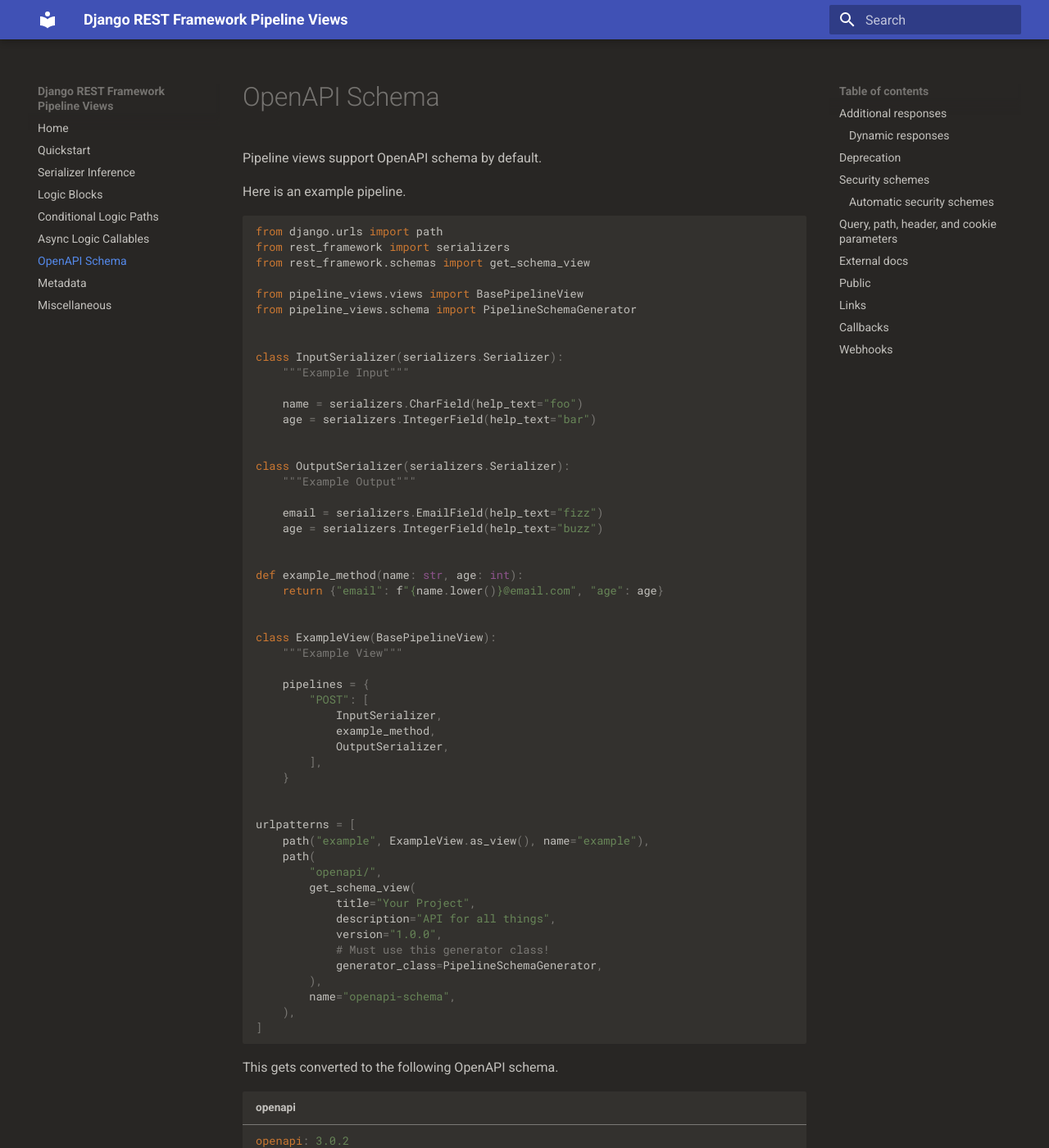
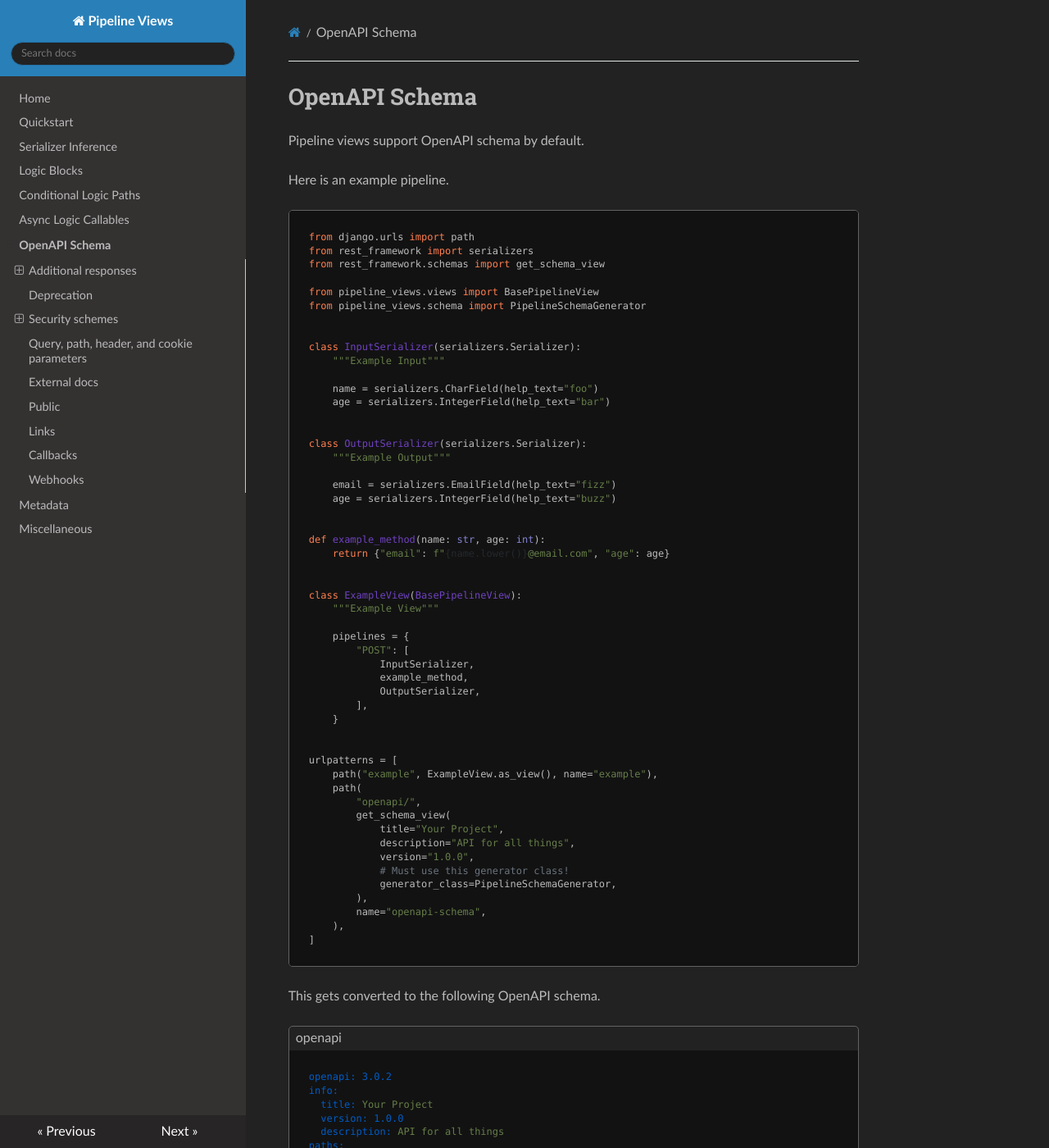
Before and after one commit to MrThearMan/drf-pipeline-views, an MkDocs documentation site: the page built from docs/schema.md, in a window 1280 px wide and 1400 px high. Shown: the whole window at 82% size. Built offline with MkDocs 1.6.1, drawn with Linux system fonts in a browser that asks for light colours; nearby versions of some CDN libraries; a script that is not in the unit is left out; some of the changed text lies outside the part shown.

Commit message:
Switch docs theme

```diff
--- a/docs/css/docs.css
+++ b/docs/css/docs.css
@@ -1,52 +1,244 @@
-:root {
-    --md-primary-fg-color: #A94826;
-    --md-accent-fg-color: #CC7832;
+body {
+    color: #bbbbbb;
 }
 
-[data-md-color-scheme=slate] {
-    --md-hue: 33;
+::-webkit-scrollbar {
+    width: 8px;
+    height: 8px;
+    background: #222222!important;
+}
 
-    --md-default-fg-color: hsla(var(--md-hue), 5%, 75%, 1);
-    --md-default-fg-color--light: hsla(var(--md-hue), 5%, 75%, 0.50);
-    --md-default-fg-color--lighter: hsla(var(--md-hue), 5%, 75%, 0.50);
-    --md-default-fg-color--lightest: hsla(var(--md-hue), 5%, 75%, 0.50);
+::-webkit-scrollbar-track {
+    border-radius: 5px;
+    background: #202020!important;
+}
 
-    --md-default-bg-color: hsla(var(--md-hue), 5%, 15%, 1);
-    --md-default-bg-color--light: hsla(var(--md-hue), 5%, 15%, 0.50);
-    --md-default-bg-color--lighter: hsla(var(--md-hue), 5%, 15%, 0.50);
-    --md-default-bg-color--lightest: hsla(var(--md-hue), 5%, 15%, 0.50);
+::-webkit-scrollbar-thumb {
+    border-radius: 5px;
+    background: #424242!important;
+}
 
-    --md-code-fg-color: var(--md-default-fg-color);
-    --md-code-bg-color: hsla(var(--md-hue), 5%, 19%, 1);
-    --md-code-hl-color: hsla(var(--md-hue), 5%, 23%, 1);
-    --md-code-hl-name-color: var(--md-code-fg-color);
-    --md-code-hl-function-color: var(--md-code-fg-color);
-    --md-code-hl-keyword-color: #CC7832;
-    --md-code-hl-number-color: #6897BB;
-    --md-code-hl-constant-color: #8E548C;
-    --md-code-hl-string-color: #688658;
-    --md-code-hl-special-color: #E8BF6A;
-    --md-code-hl-operator-color: var(--md-default-fg-color--light);
-    --md-code-hl-punctuation-color: var(--md-default-fg-color--light);
-    --md-code-hl-comment-color: var(--md-default-fg-color--light);
-    --md-code-hl-generic-color: var(--md-default-fg-color--light);
-    --md-code-hl-variable-color: var(--md-default-fg-color--light);
+div.wy-nav-content,
+.wy-nav-content-wrap,
+.wy-side-nav-search input[type=text] {
+    background: #222222;
+}
 
-    --md-typeset-color: var(--md-default-fg-color);
-    --md-typeset-a-color: var(--md-primary-fg-color);
-    --md-typeset-mark-color: rgba(66, 135, 255, .3);
-    --md-typeset-kbd-color: hsla(var(--md-hue), 15%, 94%, 0.12);
-    --md-typeset-kbd-accent-color: hsla(var(--md-hue), 15%, 94%, 0.2);
-    --md-typeset-kbd-border-color: hsla(var(--md-hue), 15%, 14%, 1);
-    --md-typeset-table-color: hsla(var(--md-hue), 75%, 95%, 0.12);
+.wy-menu-vertical li.toctree-l2 a,
+.wy-menu-vertical a {
+    color: #bbbbbb;
+    background: #343131;
+}
 
-    --md-admonition-bg-color: hsla(var(--md-hue), 0%, 100%, 0.025);
+.wy-menu-vertical li.toctree-l2 a:hover,
+.wy-menu-vertical a:hover {
+    background: #2d2d2d;
+}
 
-    --md-footer-bg-color: hsla(var(--md-hue), 15%, 12%, 0.87);
-    --md-footer-bg-color--dark: hsla(var(--md-hue), 15%, 10%, 1);
+.wy-side-nav-search input[type=text] {
+    color: #bbbbbb;
+    box-shadow: none;
+    caret-color : #bbbbbb;
+}
+
+.rst-content div[class^=highlight] pre {
+    background: #121212;
+}
+
+.wy-menu-vertical li.current,
+.wy-menu-vertical li.current > a,
+.wy-menu-vertical li.toctree-l1.current > a,
+.wy-menu-vertical li.toctree-l2.current > a,
+.wy-menu-vertical li.toctree-l2.current li.toctree-l3 > a,
+.wy-menu-vertical li.toctree-l3.current > a,
+.wy-menu-vertical li.toctree-l3.current li.toctree-l4 > a {
+    color: #bbbbbb;
+    background: #343131!important;
+    border-bottom: 1px solid #343131;
+    border-top: 1px solid #343131;
+}
+
+.wy-menu-vertical li.current > a:hover,
+.wy-menu-vertical li.toctree-l1.current > a:hover,
+.wy-menu-vertical li.toctree-l2.current > a:hover,
+.wy-menu-vertical li.toctree-l2.current li.toctree-l3 > a:hover,
+.wy-menu-vertical li.toctree-l3.current > a:hover,
+.wy-menu-vertical li.toctree-l3.current li.toctree-l4 > a:hover {
+    background: #2d2d2d!important;
+}
+
+.rst-content pre code,
+.rst-content code,
+.rst-content tt,
+code {
+    color: #bbbbbb;
+    background: #121212;
+    border: none;
+    box-shadow: none;
+    border-radius: 3px;
+}
+
+code > span.hll {
+    background: #1c1c1c;
+}
+
+/*First highlighted code line that is followed by another highlighted code line*/
+code > span.hll:not(span.hll + a + span.hll):has(+ a + span.hll) {
+    /*background: blue;*/
+    border-top-right-radius: 3px;
+    border-top-left-radius: 3px;
+}
+
+/*Last highlighted code line that is preceded by another highlighted code line*/
+code > span.hll:not(span.hll:has(+ a + span.hll)) {
+    /*background: red;*/
+    border-bottom-right-radius: 3px;
+    border-bottom-left-radius: 3px;
+}
+
+/*Highlighted code line that is not followed or preceded by another highlighted code line*/
+code > span.hll:not(span.hll + a + span.hll):not(:has(+ a + span.hll)) {
+    /*background: yellow;*/
+    border-radius: 3px;
+}
+
+div.highlight > span.filename {
+    /*background: red;*/
+    padding: 8px;
+    line-height: 1.8rem;
+}
+
+.hljs-attribute,
+.hljs-name,
+.hljs-tag,
+.hljs-keyword,
+.hljs-literal {
+    color: coral;
+}
+
+.hljs-built_in {
+    color: #8484d5;
+}
+
+.hljs-string {
+    color: #667e49;
+}
+
+.hljs-title {
+    color: #f3c069;
+}
+
+.hljs-class .hljs-title {
+    color: #cccccc;
+}
+
+.rst-content div[class^=highlight],
+.rst-content pre.literal-block {
+    border: 1px solid #626262;
+    border-radius: 5px;
+}
+
+.rst-content table.docutils thead,
+.rst-content table.field-list thead,
+.wy-table thead {
+    color: #bbbbbb;
+    background: #121212;
+}
+
+.rst-content table.docutils:not(.field-list) tr:nth-child(2n-1) td,
+.wy-table-backed,
+.wy-table-odd td,
+.wy-table-striped tr:nth-child(2n-1) td {
+    color: #bbbbbb;
+    background: #414141;
 }
 
 blockquote {
-    margin: 0;
-    padding: 1px;
+    background: #323232;
+    border: 2px solid #363636;
+    border-left: 4px solid #2980b9;
+    margin-left: 0 !important;
+    padding: 16px 12px 0 24px;
 }
+
+blockquote code {
+    line-height: normal;
+}
+
+li p {
+    margin: 0 !important;
+}
+
+
+/*
+Change mermaid via css here since
+mkdocs does not know how to read
+style definitions from the mermaid
+config
+*/
+
+div.mermaid {
+    display: flex;
+    justify-content: center;
+}
+
+div.mermaid svg {
+    width: auto;
+    height: auto;
+    max-width: 100%;
+    padding: 12px 0;
+}
+
+.edgeLabel {
+    background-color: transparent!important;
+    color: #bbbbbb!important;
+}
+
+.messageText {
+    fill: #bbbbbb!important;
+    stroke: none!important;
+}
+
+g rect {
+    fill: #DAE8FC !important;
+    stroke: #6C8EBF !important;
+}
+
+g polygon {
+    fill: #FFF2CC !important;
+    stroke: #E5D092 !important;
+}
+
+g[id*="success__"] rect {
+    fill: #D5E8D4 !important;
+    stroke: #82B366 !important;
+}
+
+g[id*="fail__"] rect {
+    fill: #F8CECC !important;
+    stroke: #B85450 !important;
+}
+
+g[id*="warn__"] rect {
+    fill: #FFF2CC !important;
+    stroke: #E5D092 !important;
+}
+
+g[id*="primary__"] rect {
+    fill: #DAE8FC !important;
+    stroke: #6C8EBF !important;
+}
+
+g[id*="secondary__"] rect {
+    fill: #F5F5F5 !important;
+    stroke: #666666 !important;
+}
+
+g[id*="start__"] rect {
+    fill: #000000 !important;
+    stroke: #666666 !important;
+}
+
+g[id*="start__"] span {
+    color: #ffffff !important;
+}
--- a/mkdocs.yml
+++ b/mkdocs.yml
@@ -1,4 +1,4 @@
-site_name: Django REST Framework Pipeline Views
+site_name: Pipeline Views
 
 nav:
   - Home: index.md
@@ -12,9 +12,12 @@
   - Miscellaneous: misc.md
 
 theme:
-  name: material
-  palette:
-    - scheme: slate
+  name: readthedocs
+  highlightjs: true
+  hljs_languages:  # https://github.com/highlightjs/highlight.js/blob/main/SUPPORTED_LANGUAGES.md
+    - python
+    - console
+    - json
 
 markdown_extensions:
   pymdownx.highlight:
--- a/pyproject.toml
+++ b/pyproject.toml
@@ -71,8 +71,6 @@
 [tool.poetry.group.docs.dependencies]
 mkdocs = "1.4.2"
 pymdown-extensions = "9.11"
-mkdocs-material = "8.5.10"
-Pygments = "2.13.0"
 mkdocs-mermaid2-plugin = "0.6.0"
 
 [tool.poetry.group.lint.dependencies]
```
Also changed, not shown: 1 other file.
